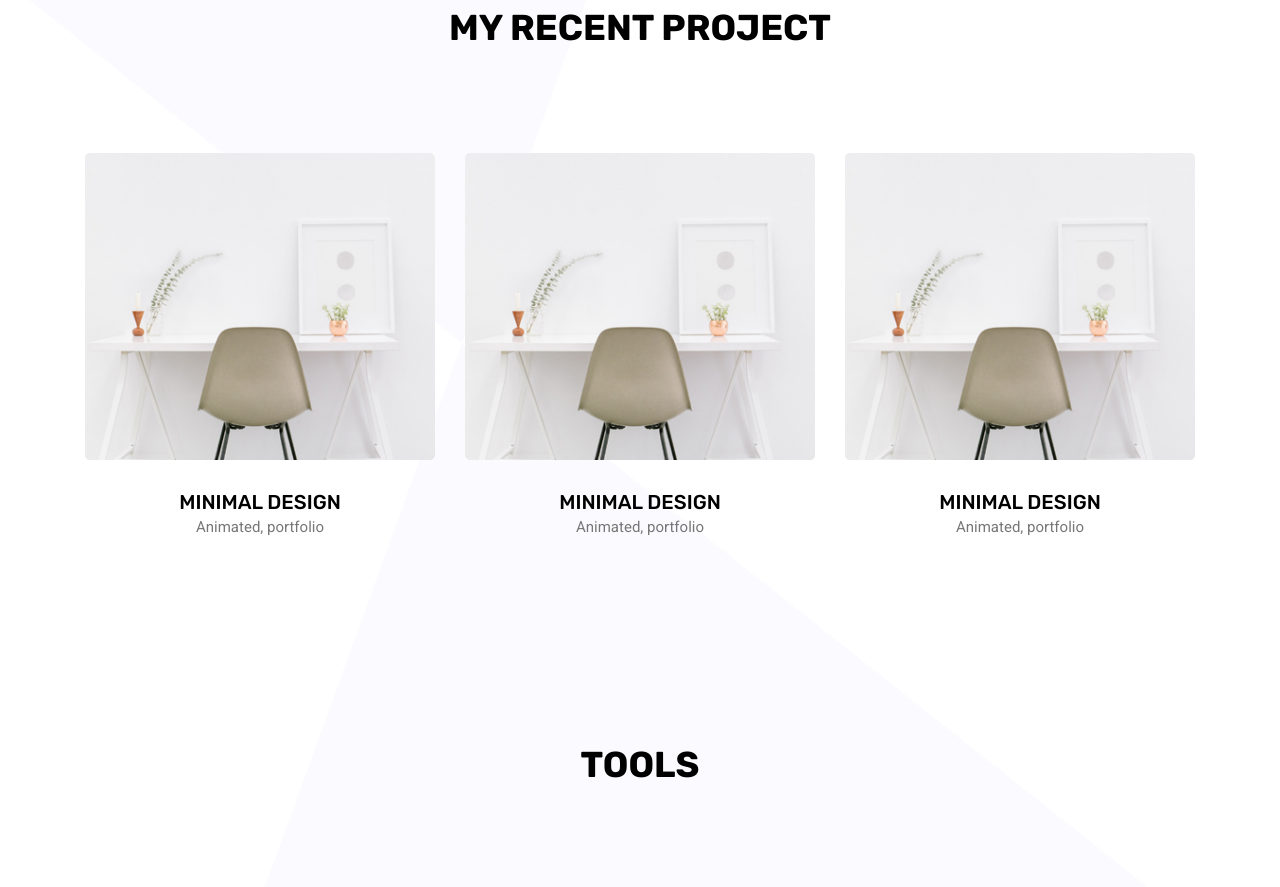
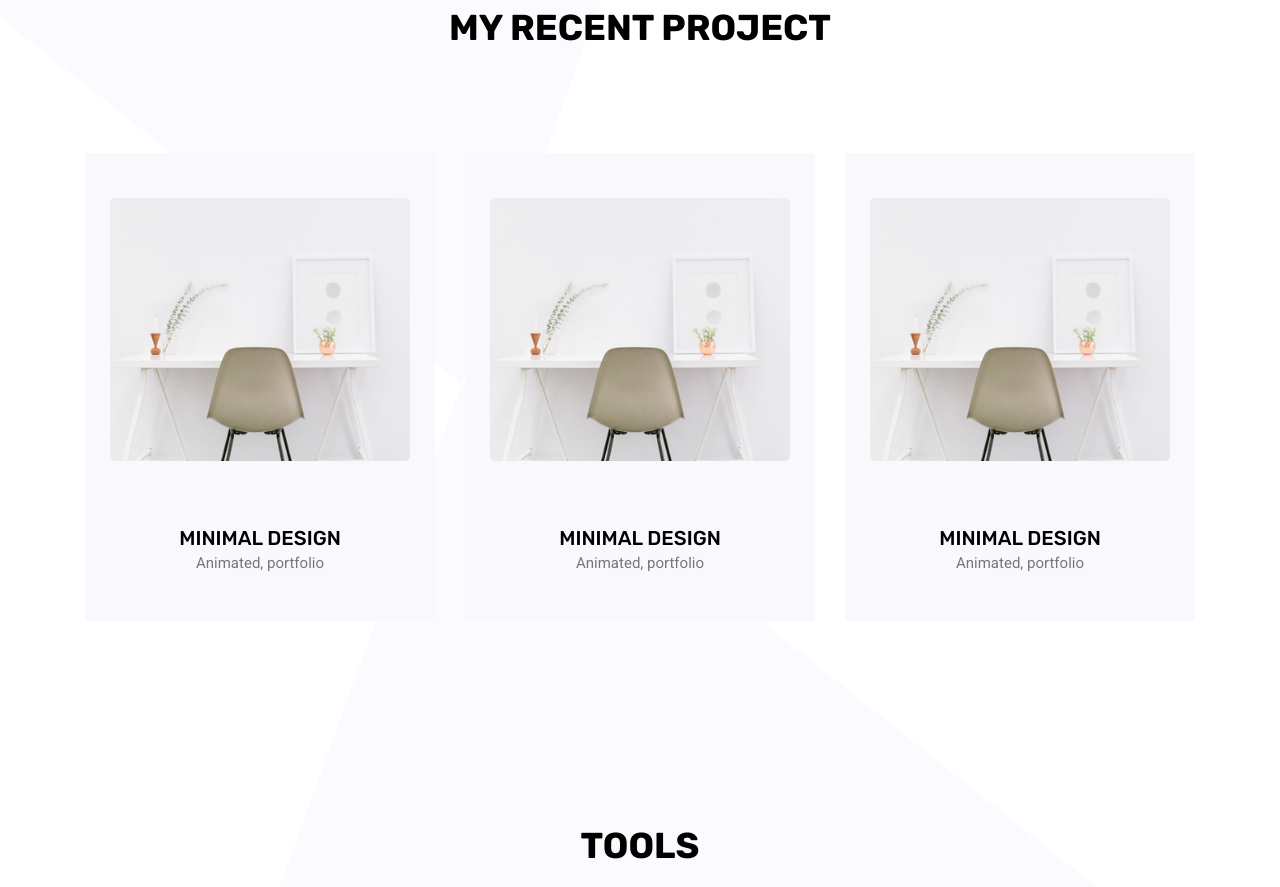
Before and after one commit to aryadotid21/aryadotid21.github.io, a plain HTML site: page index.html in a window 1280 px wide. Shown: the part 2023-2910 px from the top of the page. Drawn offline with Linux system fonts and the light colour scheme; some packages are replaced by stand-ins of ours.

Commit message:
Change hover style on recent project and add favicon

```diff
--- a/index.html
+++ b/index.html
@@ -5,7 +5,7 @@
 	<!-- Required meta tags -->
 	<meta charset="utf-8">
 	<meta name="viewport" content="width=device-width, initial-scale=1, shrink-to-fit=no">
-	<link rel="icon" href="img/favicon.png" type="image/png">
+	<link rel="icon" href="img/avatar.svg" type="image/svg">
 	<title>Arya Dyas</title>
 	<!-- Bootstrap CSS -->
 	<link rel="stylesheet" href="css/bootstrap.css">
@@ -124,7 +124,7 @@
 			<div class="filters-content">
 				<div class="row portfolio-grid justify-content-center">
 					<div class="col-lg-4 col-md-6 all latest">
-						<div class="portfolio_box">
+						<div class="portfolio_box feature_item">
 							<div class="single_portfolio">
 								<img class="img-fluid w-100" src="img/portfolio/p1.jpg" alt="">
 								<a href="img/portfolio/p1.jpg" class="img-gal">
@@ -137,7 +137,7 @@
 						</div>
 					</div>
 					<div class="col-lg-4 col-md-6 all latest">
-						<div class="portfolio_box">
+						<div class="portfolio_box feature_item">
 							<div class="single_portfolio">
 								<img class="img-fluid w-100" src="img/portfolio/p1.jpg" alt="">
 								<a href="img/portfolio/p1.jpg" class="img-gal">
@@ -150,7 +150,7 @@
 						</div>
 					</div>
 					<div class="col-lg-4 col-md-6 all latest">
-						<div class="portfolio_box">
+						<div class="portfolio_box feature_item">
 							<div class="single_portfolio">
 								<img class="img-fluid w-100" src="img/portfolio/p1.jpg" alt="">
 								<a href="img/portfolio/p1.jpg" class="img-gal">
```
Also changed, not shown: img/avatar.svg (added).
